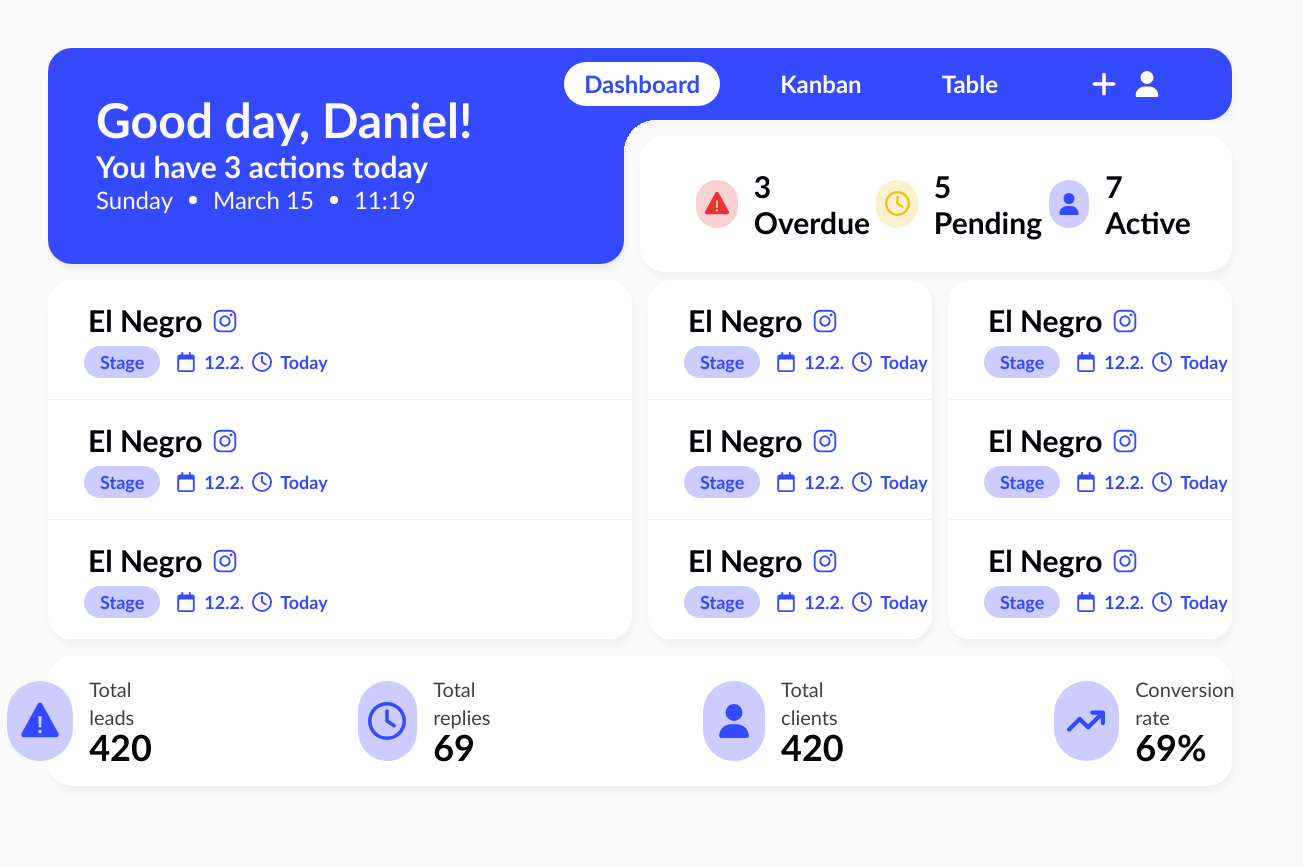
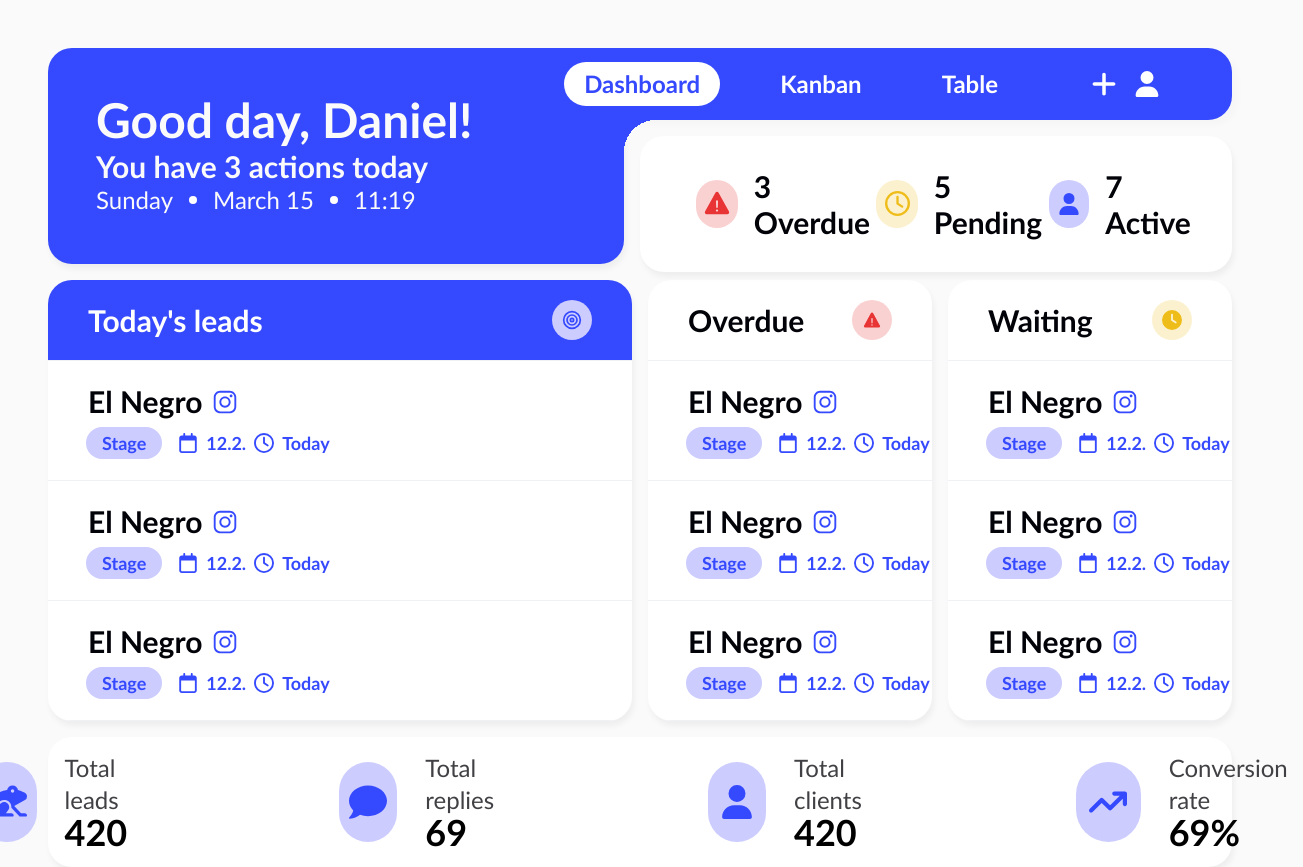
Before and after one commit to daniel-kadlec/Sway, a Next.js app: page /dashboard in a window 1280 px wide. Shown: the whole page, 1303 px wide, since content can reach past the window. Before the commit the page ends 800 px from the top, so only its background shows below. Built offline with nearby package versions, Linux system fonts and the light colour scheme.

Commit message:
Feat: Refactor Card component, add CardHeader

```diff
--- /dev/null
+++ b/app/components/Card/card.tsx
@@ -0,0 +1,21 @@
+import Lead from "@/app/components/Card/lead";
+import CardHeader from "@/app/components/card-header";
+
+type CardProps = {
+    title: string;
+    variant?: "blue" | "red" | "yellow" | "gray" | "purple" | "green";
+    className?: string;
+};
+
+export default function Card({ title, variant, className }: CardProps) {
+    return (
+        <div className={`bg-white rounded-3xl shadow-primary h-full max-h-[600px] overflow-y-scroll hide-scrollbar ${className}`}>
+
+            <CardHeader title={title} variant={variant} />
+
+            <Lead />
+            <Lead />
+            <Lead />
+        </div>
+    );
+}
--- a/app/components/lead.tsx
+++ b/app/components/Card/lead.tsx
@@ -10,7 +10,7 @@ export default function Lead(){
                 <h1 className={'font-bold text-3xl text-offblack'}>El Negro</h1>
                 <IoLogoInstagram size={30} className={'text-primary mt-0.5'}/>
             </span>
-            <span className={'mt-2 -ml-1 flex gap-4 items-center'}>
+            <span className={'mt-2 -ml-0.5 flex gap-4 items-center'}>
                 <span className={'bg-primary-light text-primary px-4 py-0.5 rounded-full font-bold text-lg'}>Stage</span>
                 <span className={'flex items-center gap-2 text-primary'}>
                     <FaRegCalendar size={20}/>
--- a/app/components/Stats/stats-item.tsx
+++ b/app/components/Stats/stats-item.tsx
@@ -13,7 +13,7 @@ type StatItemProps = {
 
 export default function StatItem({ icon: Icon, label, value, iconSize = 28, iconOffsetY = 0, className }: StatItemProps) {
     return (
-        <div className={`flex items-center gap-4 ${className}`}>
+        <div className={`flex items-center gap-7 ${className}`}>
             {/* icon circle */}
             <div className="w-20 h-20 rounded-full bg-primary-light flex items-center justify-center">
                 <Icon
@@ -25,7 +25,7 @@ export default function StatItem({ icon: Icon, label, value, iconSize = 28, icon
 
             {/* text */}
             <div className="flex flex-col">
-                <span className="text-darkgray text-xl">{label}</span>
+                <span className="text-darkgray text-2xl">{label}</span>
                 <span className="text-4xl font-semibold -mt-1">{value}</span>
             </div>
         </div>
--- a/app/components/Stats/stats.tsx
+++ b/app/components/Stats/stats.tsx
@@ -4,6 +4,10 @@ import { IoIosWarning } from "react-icons/io";
 import { FaRegClock } from "react-icons/fa6";
 import { FaUser } from "react-icons/fa6";
 import { FaArrowTrendUp } from "react-icons/fa6";
+import { FaFrog } from "react-icons/fa";
+import { FaComment } from "react-icons/fa";
+
+
 
 type StatsProps = {
     className?: string;
@@ -14,19 +18,19 @@ export default function Stats({ className }: StatsProps) {
         <div
             className={`long-card-base flex items-center ${className}`}
         >
-            <div className={'flex items-center justify-center gap-24 w-full pl-10 pr-16'}>
+            <div className={'flex items-center justify-center gap-24 w-full px-10'}>
                 <StatItem
-                    icon={IoIosWarning}
+                    icon={FaFrog}
                     label="Total leads"
                     value={420}
-                    iconSize={46}
+                    iconSize={40}
                     iconOffsetY={-1}
                 />
 
                 <div className="vertical-line" />
 
                 <StatItem
-                    icon={FaRegClock}
+                    icon={FaComment }
                     label="Total replies"
                     value={69}
                     iconSize={38}
--- /dev/null
+++ b/app/components/card-header.tsx
@@ -0,0 +1,82 @@
+import { IconType } from "react-icons";
+import { FaClock, FaCheck} from "react-icons/fa6";
+import { IoIosWarning } from "react-icons/io";
+import { FaTrophy } from "react-icons/fa";
+import { BsInbox } from "react-icons/bs";
+import { FiTarget } from "react-icons/fi";
+
+type CardHeaderProps = {
+    title: string;
+    variant?: "blue" | "red" | "yellow" | "gray" | "purple" | "green";
+};
+
+const variants: Record<string, {
+    bg: string;
+    iconBg: string;
+    iconColor: string;
+    text: string;
+    icon: IconType;
+}> = {
+    blue: {
+        bg: "bg-primary",
+        iconBg: "bg-primary-light",
+        iconColor: "text-primary",
+        text: "text-white",
+        icon: FiTarget,
+    },
+
+    red: {
+        bg: "",
+        iconBg: "bg-error-light",
+        iconColor: "text-error",
+        text: "text-offblack",
+        icon: IoIosWarning,
+    },
+
+    yellow: {
+        bg: "",
+        iconBg: "bg-warning-light",
+        iconColor: "text-warning",
+        text: "text-offblack",
+        icon: FaClock,
+    },
+
+    gray: {
+        bg: "",
+        iconBg: "bg-lightgray",
+        iconColor: "text-darkgray",
+        text: "text-offblack",
+        icon: BsInbox,
+    },
+
+    purple: {
+        bg: "",
+        iconBg: "bg-primary-light",
+        iconColor: "text-primary",
+        text: "text-offblack",
+        icon: FaClock,
+    },
+
+    green: {
+        bg: "",
+        iconBg: "bg-success-light",
+        iconColor: "text-success",
+        text: "text-offblack",
+        icon: FaTrophy,
+    },
+};
+
+export default function CardHeader({ title, variant = "gray" }: CardHeaderProps) {
+    const v = variants[variant];
+    const Icon = v.icon;
+
+    return (
+        <div className={`flex items-center justify-between px-10 py-5 ${v.bg} ${v.text} border-b border-lightgray`}>
+            <h3 className="font-semibold text-3xl">{title}</h3>
+
+            <div className={`p-2.5 rounded-full flex items-center justify-center ${v.iconBg}`}>
+                <Icon className={`${v.iconColor}`} size={20} />
+            </div>
+        </div>
+    );
+}
--- a/app/components/card.tsx
+++ /dev/null
@@ -1,14 +0,0 @@
-import Lead from "@/app/components/lead";
-
-type CardProps = {
-    className?: string;
-};
-export default function Card({className}: CardProps) {
-    return (
-        <div className={`bg-white rounded-3xl shadow-primary h-full max-h-[600px] overflow-y-scroll hide-scrollbar ${className}`}>
-            <Lead/>
-            <Lead/>
-            <Lead/>
-        </div>
-    );
-}
--- a/app/dashboard/page.tsx
+++ b/app/dashboard/page.tsx
@@ -1,12 +1,12 @@
-import Card from "@/app/components/card";
+import Card from "@/app/components/Card/card";
 import Stats from "@/app/components/Stats/stats";
 export default function Dashoard() {
     return (
         <div className={'h-full'}>
             <div className="grid grid-cols-4 grid-rows-1 h-full gap-(--container-gap)">
-                <Card className="col-span-2" />
-                <Card className="col-span-1" />
-                <Card className="col-span-1" />
+                <Card title="Today's leads" variant="blue" className="col-span-2" />
+                <Card title="Overdue" variant="red" />
+                <Card title="Waiting" variant="yellow" />
                 <Stats className={'col-span-4'}/>
             </div>
         </div>
--- a/app/globals.css
+++ b/app/globals.css
@@ -21,8 +21,8 @@
     --color-warning: #EFBD1A;
     --color-warning-light: #FCF1CF;
 
-    --color-success-: #12BA54;
-    --color-seccess-light: #D1FAE1;
+    --color-success: #12BA54;
+    --color-success-light: #D1FAE1;
     /*//*/
 
     --shadow-primary: 2px 5px 6px rgba(0, 0, 0, 0.05);
--- a/app/kanban/page.tsx
+++ b/app/kanban/page.tsx
@@ -1,13 +1,13 @@
-import Card from "@/app/components/card";
+import Card from "@/app/components/Card/card";
 import Recent from "@/app/components/Recent/recent";
 export default function Kanban(){
     return(
         <div className={'h-full'}>
             <div className="grid grid-cols-4 grid-rows-1 h-full gap-6">
-                <Card className={'col-span-1'}/>
-                <Card className={'col-span-1'}/>
-                <Card className={'col-span-1'}/>
-                <Card className={'col-span-1'}/>
+                <Card title="Backlog" variant="gray" />
+                <Card title="Active" variant="purple" />
+                <Card title="Lost" variant="red" />
+                <Card title="Won" variant="green" />
                 <Recent className={'col-span-4'}/>
             </div>
         </div>
```
